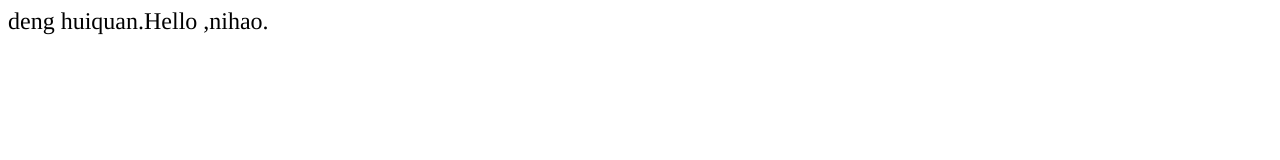
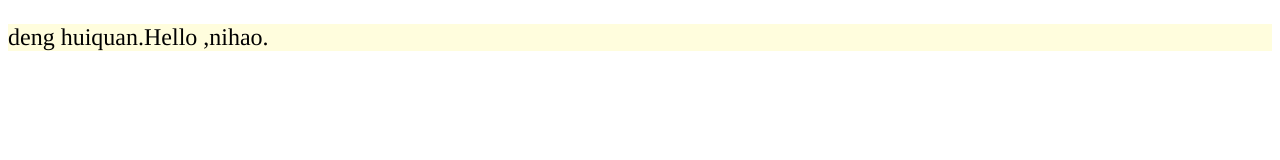
Before and after one commit to denghuiquan/Github, a plain HTML site: page code/index.html in a window 1280 px wide. Drawn offline with Linux system fonts and the light colour scheme.

Commit message:
add changes

```diff
--- a/code/index.html
+++ b/code/index.html
@@ -7,7 +7,7 @@
   <meta name="Generator" content="Cocoa HTML Writer">
   <meta name="CocoaVersion" content="1265.19">
   <style type="text/css">
-    p.p1 {margin: 0.0px 0.0px 0.0px 0.0px; font:24.0px Times}
+    p.p1 {font:24.0px Times;background-color:#fffddd}
   </style>
 </head>
 <body>
```
